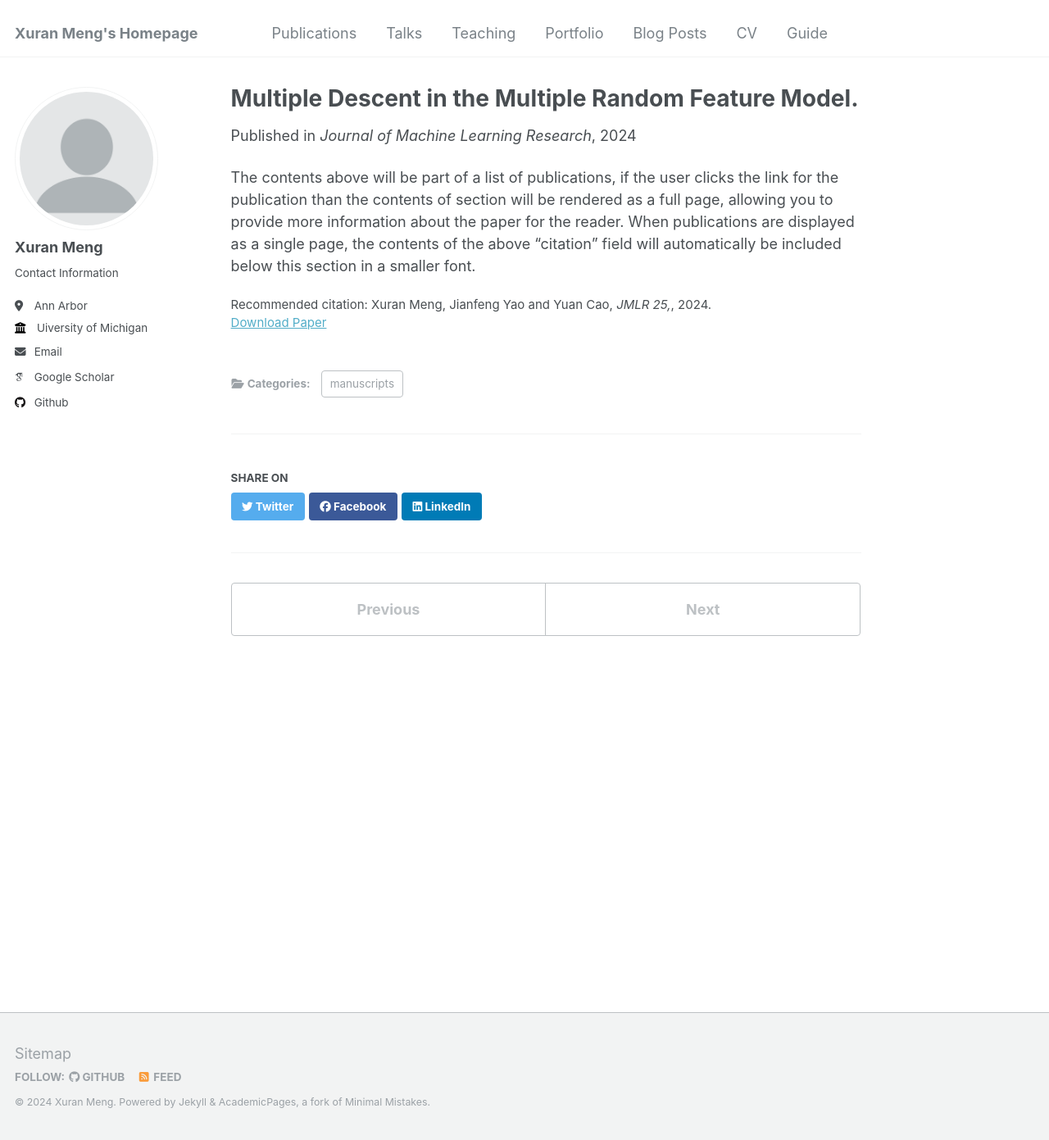
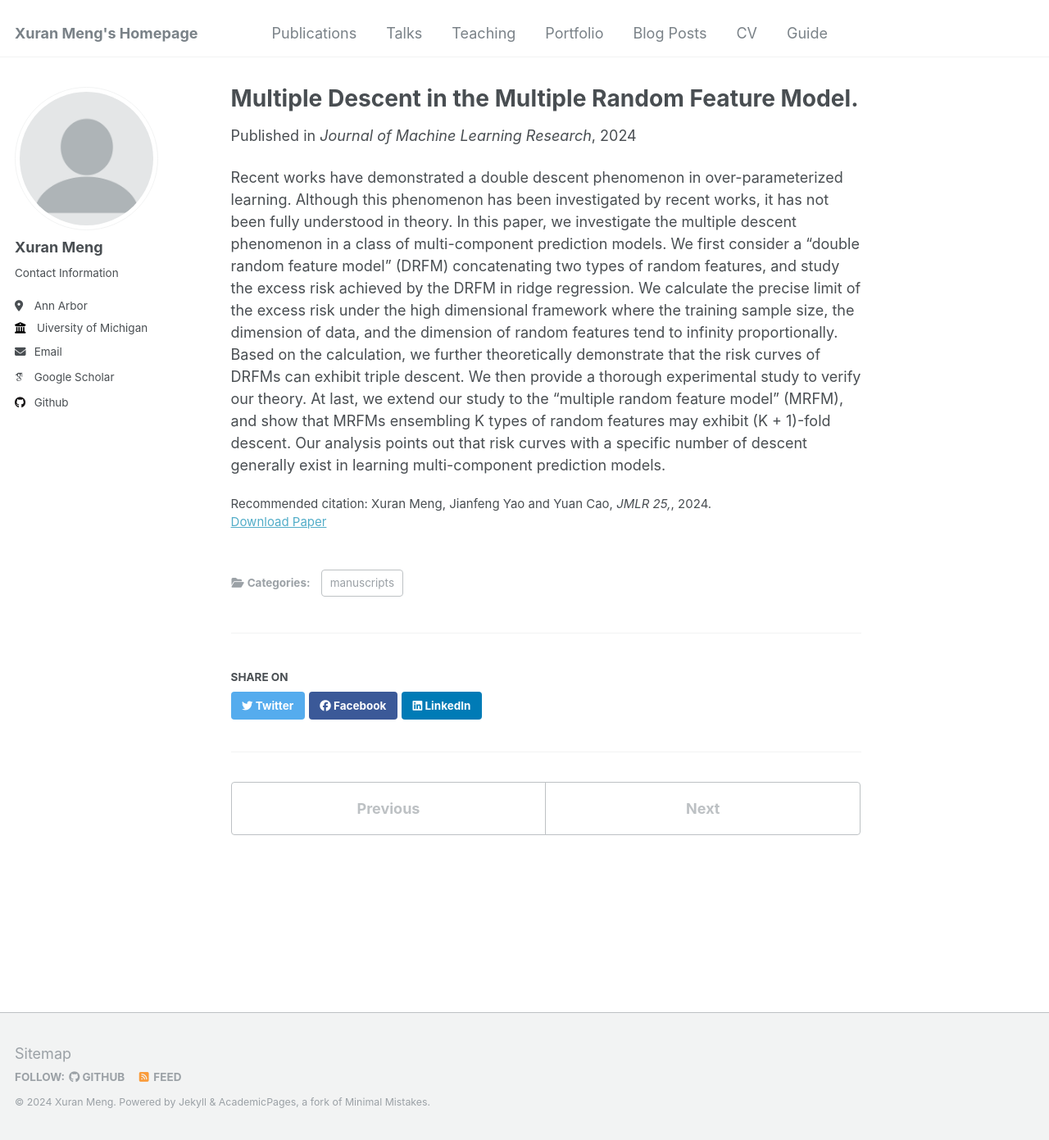
Before and after one commit to XuranMeng/XuranMeng.github.io, a Jekyll site: the page built from _publications/multipledescent.md, in a window 1280 px wide and 1391 px high. Shown: the whole window at 82% size. Built offline with Jekyll 4.4.1, drawn with Linux system fonts in a browser that asks for light colours; some web fonts are replaced.

Commit message:
Update multipledescent.md

```diff
--- a/_publications/multipledescent.md
+++ b/_publications/multipledescent.md
@@ -11,4 +11,4 @@ paperurl: 'https://www.jmlr.org/papers/volume25/22-1389/22-1389.pdf'
 citation: 'Xuran Meng, Jianfeng Yao and Yuan Cao,  <i>JMLR 25,</i>, 2024.'
 ---
 
-The contents above will be part of a list of publications, if the user clicks the link for the publication than the contents of section will be rendered as a full page, allowing you to provide more information about the paper for the reader. When publications are displayed as a single page, the contents of the above "citation" field will automatically be included below this section in a smaller font.
+Recent works have demonstrated a double descent phenomenon in over-parameterized learning. Although this phenomenon has been investigated by recent works, it has not been fully understood in theory. In this paper, we investigate the multiple descent phenomenon in a class of multi-component prediction models. We first consider a “double random feature model” (DRFM) concatenating two types of random features, and study the excess risk achieved by the DRFM in ridge regression. We calculate the precise limit of the excess risk under the high dimensional framework where the training sample size, the dimension of data, and the dimension of random features tend to infinity proportionally. Based on the calculation, we further theoretically demonstrate that the risk curves of DRFMs can exhibit triple descent. We then provide a thorough experimental study to verify our theory. At last, we extend our study to the “multiple random feature model” (MRFM), and show that MRFMs ensembling K types of random features may exhibit (K + 1)-fold descent. Our analysis points out that risk curves with a specific number of descent generally exist in learning multi-component prediction models.
```
